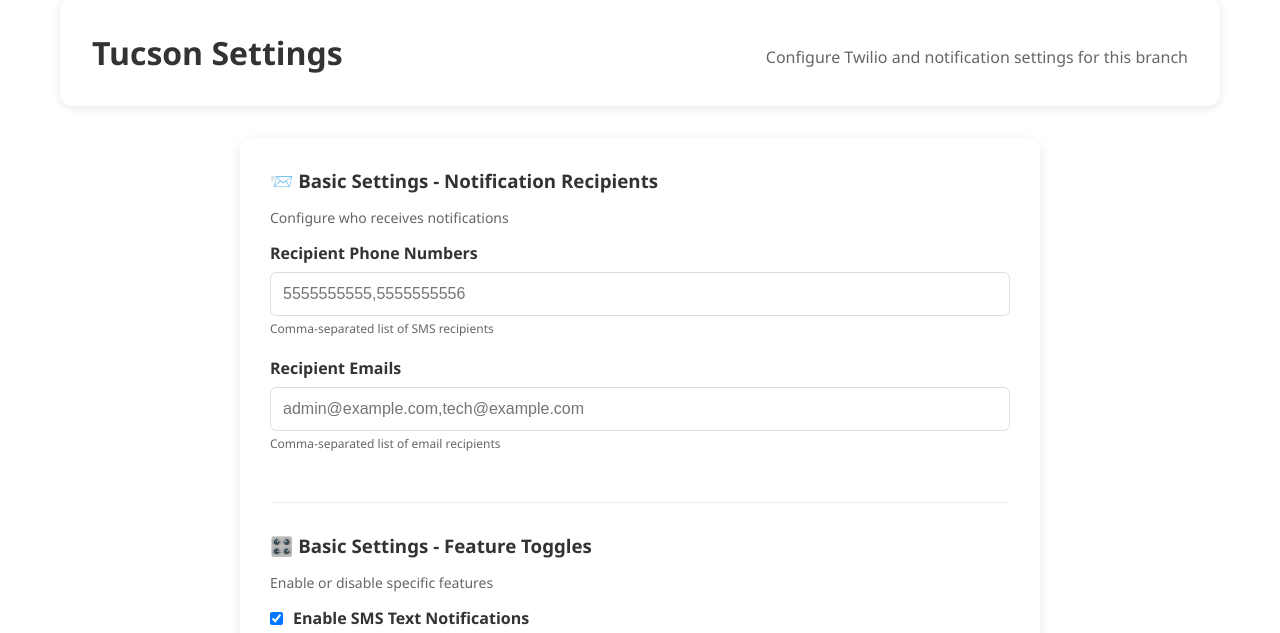
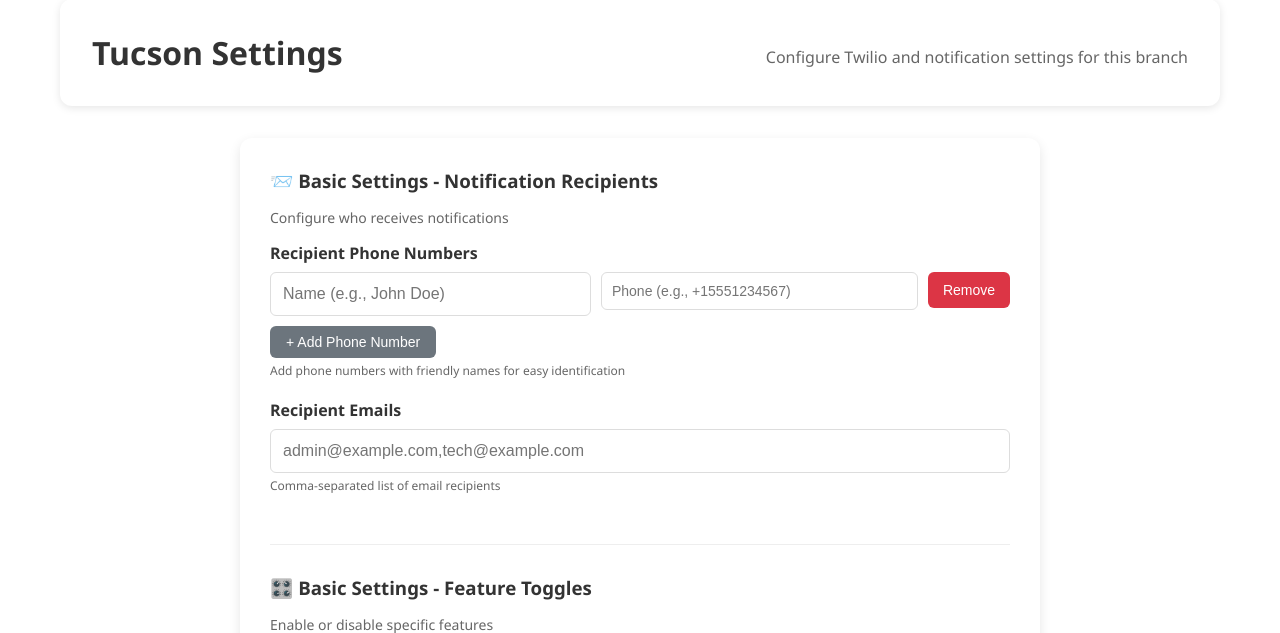
Before and after one commit to bboy432/twilio-responderAZ, a Flask app: page /branch/tuc/settings in a window 1280 px wide. Shown: the part 91-724 px from the top of the page. Run offline with Flask 3, Linux system fonts and the light colour scheme; the visitor is signed in with stand-in values (Sample User, id 1); data that the repository does not hold is empty; parts of the project's set-up code (start-up, migrations or seed data) failed here and were passed over.

Commit message:
Add user-friendly names for recipient phone numbers in UI
Co-authored-by: bboy432 <157178790+bboy432@users.noreply.github.com>

```diff
--- a/admin-dashboard/templates/branch_settings.html
+++ b/admin-dashboard/templates/branch_settings.html
@@ -118,6 +118,32 @@
             max-height: 2000px;
             transition: max-height 0.5s ease;
         }
+        .phone-number-row {
+            display: flex;
+            gap: 10px;
+            margin-bottom: 10px;
+            align-items: flex-start;
+        }
+        .phone-number-row input[name="phone_name"] {
+            flex: 1;
+            min-width: 150px;
+        }
+        .phone-number-row input[name="phone_number"] {
+            flex: 1;
+            min-width: 150px;
+        }
+        .phone-number-row button {
+            padding: 10px 15px;
+            background-color: #dc3545;
+            color: white;
+            border: none;
+            border-radius: 6px;
+            cursor: pointer;
+            font-size: 14px;
+        }
+        .phone-number-row button:hover {
+            background-color: #c82333;
+        }
     </style>
 </head>
 <body>
@@ -160,10 +186,12 @@
 
                     <div class="form-group">
                         <label for="RECIPIENT_PHONES">Recipient Phone Numbers</label>
-                        <input type="text" id="RECIPIENT_PHONES" name="RECIPIENT_PHONES"
-                               value="{{ settings.get('RECIPIENT_PHONES', '') }}"
-                               placeholder="5555555555,5555555556">
-                        <div class="help-text">Comma-separated list of SMS recipients</div>
+                        <div id="phone-numbers-container" style="margin-bottom: 10px;">
+                            <!-- Phone number entries will be added here by JavaScript -->
+                        </div>
+                        <button type="button" onclick="addPhoneNumberRow()" class="btn btn-secondary" style="padding: 8px 16px; font-size: 14px;">+ Add Phone Number</button>
+                        <input type="hidden" id="RECIPIENT_PHONES" name="RECIPIENT_PHONES" value="{{ settings.get('RECIPIENT_PHONES', '') }}">
+                        <div class="help-text">Add phone numbers with friendly names for easy identification</div>
                     </div>
 
                     <div class="form-group">
@@ -347,6 +375,83 @@
     </div>
 
     <script>
+        // Phone number management
+        let phoneNumberCounter = 0;
+
+        function parseRecipientPhones(recipientPhonesValue) {
+            // Try to parse as JSON first (new format with labels)
+            try {
+                const parsed = JSON.parse(recipientPhonesValue);
+                if (Array.isArray(parsed)) {
+                    return parsed;
+                }
+            } catch (e) {
+                // Not JSON, fall back to comma-separated format
+            }
+
+            // Parse comma-separated format (backward compatibility)
+            if (recipientPhonesValue && recipientPhonesValue.trim()) {
+                const phones = recipientPhonesValue.split(',').map(p => p.trim()).filter(p => p);
+                return phones.map(phone => ({ name: '', number: phone }));
+            }
+
+            return [];
+        }
+
+        function addPhoneNumberRow(name = '', number = '') {
+            const container = document.getElementById('phone-numbers-container');
+            const row = document.createElement('div');
+            row.className = 'phone-number-row';
+            row.id = `phone-row-${phoneNumberCounter}`;
+
+            row.innerHTML = `
+                <input type="text" name="phone_name" placeholder="Name (e.g., John Doe)" value="${name}" />
+                <input type="tel" name="phone_number" placeholder="Phone (e.g., +15551234567)" value="${number}" />
+                <button type="button" onclick="removePhoneNumberRow('phone-row-${phoneNumberCounter}')">Remove</button>
+            `;
+
+            container.appendChild(row);
+            phoneNumberCounter++;
+        }
+
+        function removePhoneNumberRow(rowId) {
+            const row = document.getElementById(rowId);
+            if (row) {
+                row.remove();
+            }
+        }
+
+        function collectPhoneNumbers() {
+            const rows = document.querySelectorAll('.phone-number-row');
+            const phoneNumbers = [];
+
+            rows.forEach(row => {
+                const name = row.querySelector('input[name="phone_name"]').value.trim();
+                const number = row.querySelector('input[name="phone_number"]').value.trim();
+
+                if (number) {  // Only include if phone number is provided
+                    phoneNumbers.push({ name: name, number: number });
+                }
+            });
+
+            return phoneNumbers;
+        }
+
+        // Initialize phone numbers on page load
+        document.addEventListener('DOMContentLoaded', function() {
+            const recipientPhonesValue = document.getElementById('RECIPIENT_PHONES').value;
+            const phoneNumbers = parseRecipientPhones(recipientPhonesValue);
+
+            if (phoneNumbers.length > 0) {
+                phoneNumbers.forEach(entry => {
+                    addPhoneNumberRow(entry.name, entry.number);
+                });
+            } else {
+                // Add one empty row by default
+                addPhoneNumberRow();
+            }
+        });
+
         function toggleCollapsible(sectionId) {
             const content = document.getElementById(sectionId + '-content');
             const toggle = document.getElementById(sectionId + '-toggle');
@@ -372,9 +477,15 @@
             const formData = new FormData(e.target);
             const data = {};
 
-            // Handle regular inputs
+            // Collect phone numbers and convert to JSON
+            const phoneNumbers = collectPhoneNumbers();
+            data['RECIPIENT_PHONES'] = JSON.stringify(phoneNumbers);
+
+            // Handle regular inputs (skip phone_name and phone_number as we handled them above)
             for (let [key, value] of formData.entries()) {
-                data[key] = value;
+                if (key !== 'phone_name' && key !== 'phone_number' && key !== 'RECIPIENT_PHONES') {
+                    data[key] = value;
+                }
             }
 
             // Handle checkboxes (they need to be explicitly set to true/false)
```
Also changed, not shown: app.py (+16 -1 lines).
